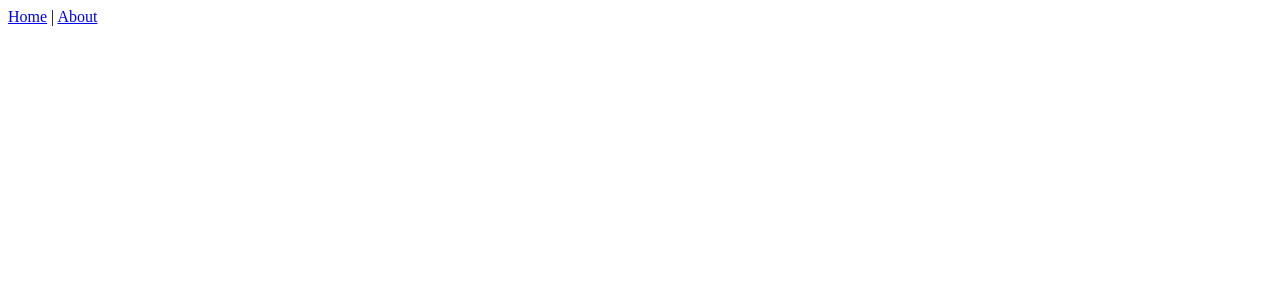
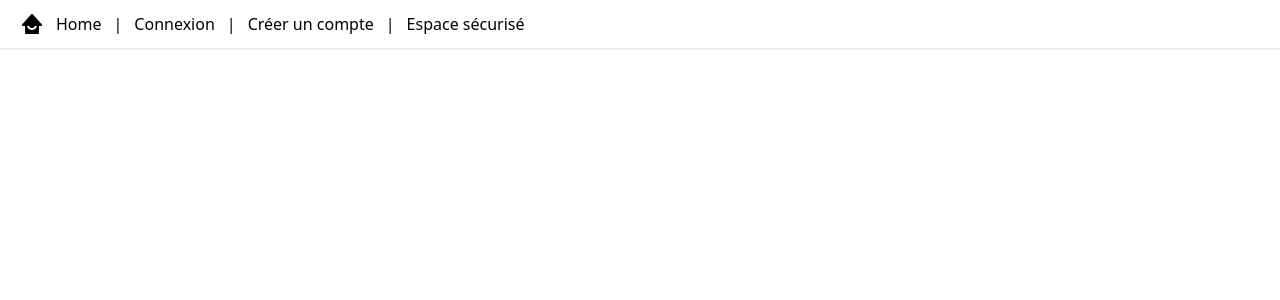
Before and after one commit to lynn2910/Gandalf, a Vue app in the folder Projet1/app/: page /secured in a window 1280 px wide. Shown: the top 300 px of the page. Built offline with nearby package versions, Linux system fonts and the light colour scheme.

Commit message:
feat(p1): Add navigation bar

```diff
--- a/Projet1/app/public/index.html
+++ b/Projet1/app/public/index.html
@@ -7,9 +7,10 @@
     <link rel="icon" href="<%= BASE_URL %>favicon.ico">
     <title><%= htmlWebpackPlugin.options.title %></title>
 </head>
-  <body>
+<body class="font-sans">
 <noscript>
-      <strong>We're sorry but <%= htmlWebpackPlugin.options.title %> doesn't work properly without JavaScript enabled. Please enable it to continue.</strong>
+    <strong>We're sorry but <%= htmlWebpackPlugin.options.title %> doesn't work properly without JavaScript enabled.
+        Please enable it to continue.</strong>
 </noscript>
 <div id="app"></div>
 <!-- built files will be auto injected -->
--- a/Projet1/app/src/App.vue
+++ b/Projet1/app/src/App.vue
@@ -1,9 +1,20 @@
 <template>
 	<div id="app">
-		<nav>
-			<router-link to="/">Home</router-link>
+		<nav class="w-screen py-3 px-5 flex flex-row justify-start gap-3 select-none shadow mb-5">
+			<router-link :to="{name:'home'}">
+				<svg xmlns="http://www.w3.org/2000/svg" width="24" height="24" viewBox="0 0 24 24" class="fill-black">
+					<path
+							d="M3 14h2v7a1 1 0 0 0 1 1h12a1 1 0 0 0 1-1v-7h2a.998.998 0 0 0 .913-.593.998.998 0 0 0-.17-1.076l-9-10c-.379-.422-1.107-.422-1.486 0l-9 10A1 1 0 0 0 3 14zm5.949-.316C8.98 13.779 9.762 16 12 16c2.269 0 3.042-2.287 3.05-2.311l1.9.621C16.901 14.461 15.703 18 12 18s-4.901-3.539-4.95-3.689l1.899-.627z"></path>
+				</svg>
+			</router-link>
+
+			<router-link class="hover:underline" :to="{name:'home'}">Home</router-link>
 			|
-			<router-link to="/about">About</router-link>
+			<router-link class="hover:underline" :to="{name:'login'}">Connexion</router-link>
+			|
+			<router-link class="hover:underline" :to="{name:'register'}">Créer un compte</router-link>
+			|
+			<router-link class="hover:underline" :to="{name:'secured'}">Espace sécurisé</router-link>
 		</nav>
 		<router-view/>
 	</div>
--- a/Projet1/app/src/views/HomeView.vue
+++ b/Projet1/app/src/views/HomeView.vue
@@ -1,18 +1,12 @@
 <template>
-  <div class="home">
-    <img alt="Vue logo" src="../assets/logo.png">
-    <HelloWorld msg="Welcome to Your Vue.js App"/>
-  </div>
+	<div class="home">
+		<h1>Hello world</h1>
+	</div>
 </template>
 
 <script>
-// @ is an alias to /src
-import HelloWorld from '@/components/HelloWorld.vue'
-
 export default {
-  name: 'HomeView',
-  components: {
-    HelloWorld
-  }
+	name: 'HomeView',
+	components: {}
 }
 </script>
--- a/Projet1/app/tailwind.config.js
+++ b/Projet1/app/tailwind.config.js
@@ -2,7 +2,7 @@
 import colors from "tailwindcss/colors";
 
 module.exports = {
-    content: ['./index.html', './src/**/*.{vue,js,ts,jsx,tsx}'],
+    content: ['./public/index.html', './src/**/*.{vue,js,ts,jsx,tsx}'],
     darkMode: 'media',
     theme: {},
     variants: {},
```
Also changed, not shown: Projet1/app/src/main.js (+4 -3 lines). Lines whose indentation alone changed are shown as unchanged.
